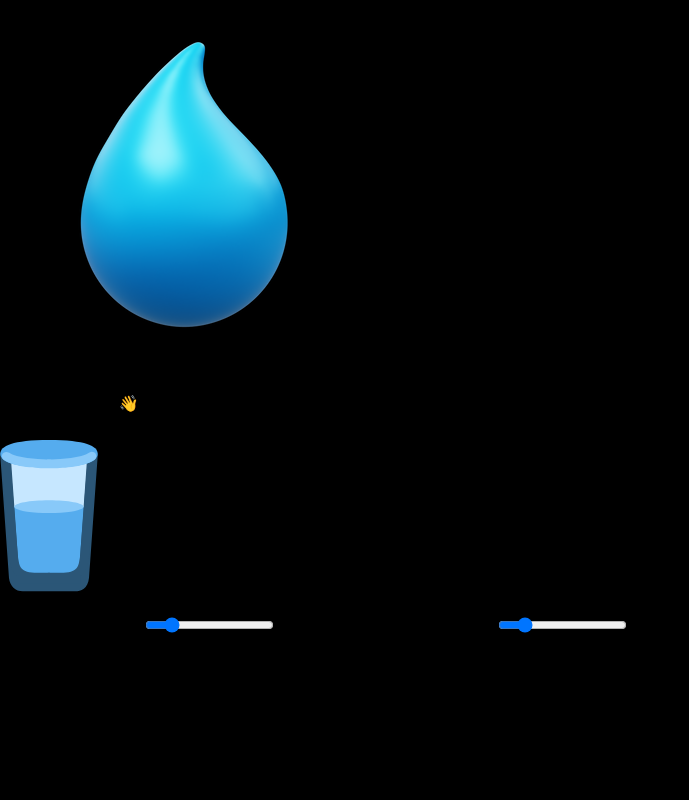
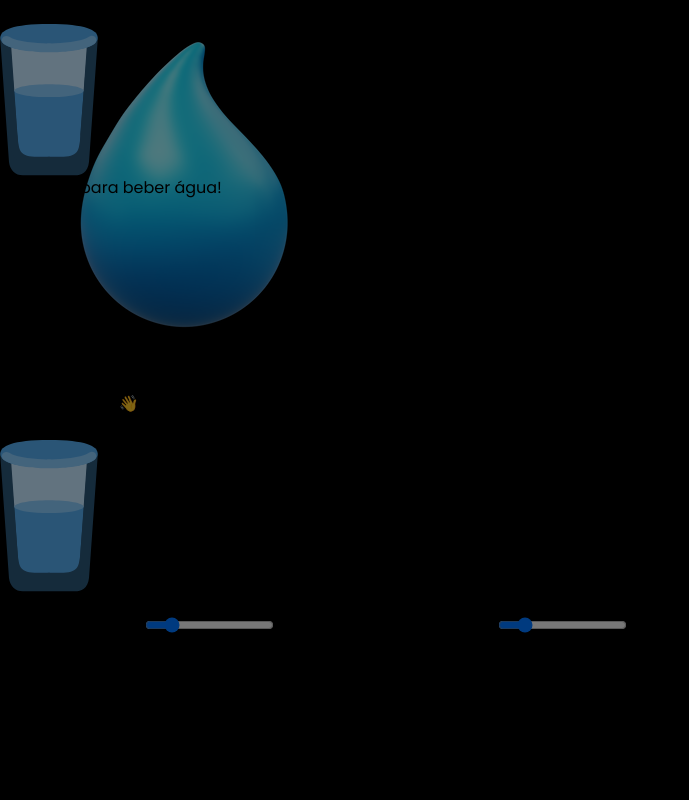
Before and after one commit to gabrielli-lima/water-reminder, a React (Vite) app: page / in a window 1280 px wide. Both pictures are taken after a click on the button "Começar". Shown: the top 800 px of the page, without its empty margins (0-689 px from the left). Built offline with nearby package versions, Linux system fonts and the light colour scheme.

Commit message:
feat: add modal

```diff
--- a/package.json
+++ b/package.json
@@ -10,6 +10,9 @@
     "preview": "vite preview"
   },
   "dependencies": {
+    "@emotion/react": "^11.11.1",
+    "@emotion/styled": "^11.11.0",
+    "@mui/material": "^5.14.8",
     "react": "^18.2.0",
     "react-dom": "^18.2.0"
   },
--- a/src/App.tsx
+++ b/src/App.tsx
@@ -1,15 +1,13 @@
 import waterImage from "./assets/water.png";
 import glassImage from "./assets/glass.svg";
 import { useState } from "react";
-import { Modal } from "./components/Modal";
+import CustomModal from "./components/Modal";
 
 function App() {
-  const [isModalOpen, setIsModalOpen] = useState(false)
+  const [modalOpen, setModalOpen] = useState(false);
 
-  const handleButtonClick = () => {
-    setIsModalOpen(true)
-  }
-
+  const handleModalOpen = () => setModalOpen(true);
+  const handleClose = () => setModalOpen(false);
 
   return (
     <div className="container mx-auto w-4/5 mt-5">
@@ -25,11 +23,7 @@ function App() {
       <div className="md:grid md:grid-cols-3 md:gap-12">
         <aside className="md:grid w-52 h-[350px] m-auto bg-[#7FC4ED] rounded-[20px] text-center grid content-center">
           <span className="text-xs font-bold">80%</span>
-          <img
-            src={glassImage}
-            alt=""
-            className="mx-auto mt-8 mb-10"
-          />
+          <img src={glassImage} alt="" className="mx-auto mt-8 mb-10" />
           <div className="flex flex-col">
             <span className="text-xl font-semibold">Beber água</span>
             <span className="text-base font-medium">Meta: 3L</span>
@@ -41,40 +35,25 @@ function App() {
             <span className="flex justify-between items-center text-base font-medium">
               Meta diária <span className="text-xs text-[#4E4964]">300ml</span>
             </span>
-
-            <input
-              className="mt-2"
-              type="range"
-              name="metaDiaria"
-              id="metaDiaria"
-              min="0"
-              max="300"
-            />
+            <input className="mt-2 in-range:border-green-500" type="range" name="metaDiaria" id="metaDiaria" min="0" max="300"  />
           </label>
           <label className="grid text-[#7FC4ED] mt-7">
             <span className="flex justify-between items-center text-base font-medium">
               Quantidade por timer
               <span className="text-xs text-[#4E4964]">300ml</span>
             </span>
-
-            <input
-              className="mt-2"
-              type="range"
-              name="qntdPorTimer"
-              id="qntdPorTimer"
-              min="0"
-              max="300"
-            />
+            <input className="mt-2" type="range" name="qntdPorTimer" id="qntdPorTimer" min="0" max="300" />
           </label>
           <div className="my-7 flex justify-center items-center ">
-                <div className="w-16 h-16 bg-[#322F40] text-white text-[32px] text-center font-normal flex justify-center items-center rounded-lg leading-none" x-text="hours">00</div>
-                <div className="text-xs text-[#4E4964] mx-1">h</div>
-                <div className="text-[32px] mx-3 text-white">:</div>
-                <div className="w-16 h-16 bg-[#322F40] text-white text-[32px] text-center font-normal flex justify-center items-center rounded-lg leading-none" x-text="minutes">00</div>
-                <div className="text-xs text-[#4E4964] mx-1">m</div>
+            <div className="w-16 h-16 bg-[#322F40] text-white text-[32px] text-center font-normal flex justify-center items-center rounded-lg leading-none" x-text="hours">00</div>
+            <div className="text-xs text-[#4E4964] mx-1">h</div>
+            <div className="text-[32px] mx-3 text-white">:</div>
+            <div className="w-16 h-16 bg-[#322F40] text-white text-[32px] text-center font-normal flex justify-center items-center rounded-lg leading-none" x-text="minutes">00</div>
+            <div className="text-xs text-[#4E4964] mx-1">m</div>
           </div>
-          <button type="button" className="bg-[#7FC4ED] text-base text-black font-medium w-full p-4 rounded-md" onClick={handleButtonClick}>Começar</button>
-          {isModalOpen && <Modal isOpen={true} /> }
+          <CustomModal open={modalOpen} onClose={handleClose} />
+          <button type="button" className="bg-[#7FC4ED] text-base text-black font-medium w-full p-4 rounded-md" onClick={handleModalOpen}>Começar</button>
+
         </section>
       </div>
     </div>
--- a/src/components/Modal.tsx
+++ b/src/components/Modal.tsx
@@ -1,23 +1,42 @@
+import Backdrop from "@mui/material/Backdrop";
+import Box from "@mui/material/Box";
+import Modal from "@mui/material/Modal";
+import Fade from "@mui/material/Fade";
 import glassImage from "../assets/glass.svg";
 
-type Props = {
-  isOpen: boolean;
+type ModalProps = {
+  open: boolean;
+  onClose: () => void;
 };
 
-export const Modal = (props: Props) => {
-  const isOpen = props.isOpen;
-  if (isOpen) {
+export default function CustomModal({ open, onClose }: ModalProps) {
   return (
-      <div className="absolute inset-0 m-auto bg-[#1D1B26] w-[300px] h-[255px] bg-fixed rounded-3xl flex justify-center items-center gap-6">
-        <div className="flex flex-col justify-center">
-            <div className="absolute top-0 right-0 bg-[#322F40] m-3 rounded-full w-8 h-8 text-[16px] mx-3 text-white text-center flex justify-center items-center">X</div>
+    <div>
+      <Modal
+        aria-labelledby="transition-modal-title"
+        aria-describedby="transition-modal-description"
+        open={open}
+        onClose={onClose}
+        closeAfterTransition
+        slots={{ backdrop: Backdrop }}
+        slotProps={{
+          backdrop: {
+            timeout: 500,
+          },
+        }}
+      >
+        <Fade in={open}>
+          <Box className="absolute inset-0 m-auto bg-[#1D1B26] w-[300px] h-[255px] bg-fixed rounded-3xl flex flex-col justify-center items-center gap-6 px-12">
+            <div className="absolute top-0 right-0 bg-[#322F40] m-3 rounded-full w-8 h-8 text-[16px] mx-3 text-white text-center flex justify-center items-center">
+              X
+            </div>
             <img src={glassImage} alt="" className="w-[40px] h-[62px]" />
             <h1 className="text-center text-[#7FC4ED] text-2xl font-semibold">
               Lembrete para beber água!
             </h1>
-        </div>
+          </Box>
+        </Fade>
+      </Modal>
     </div>
   );
 }
-  return null;
-};
```
Also changed, not shown: 1 other file (tests, documents, lock files or other folders). Lines whose indentation alone changed are shown as unchanged.
